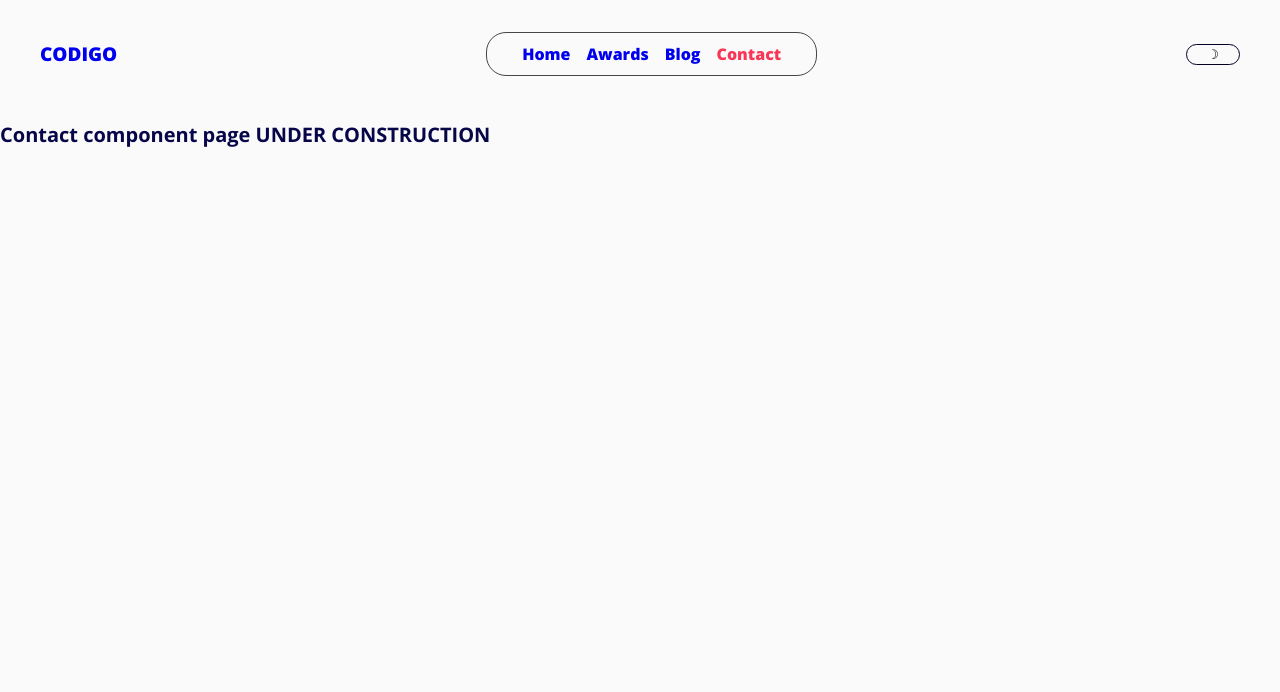
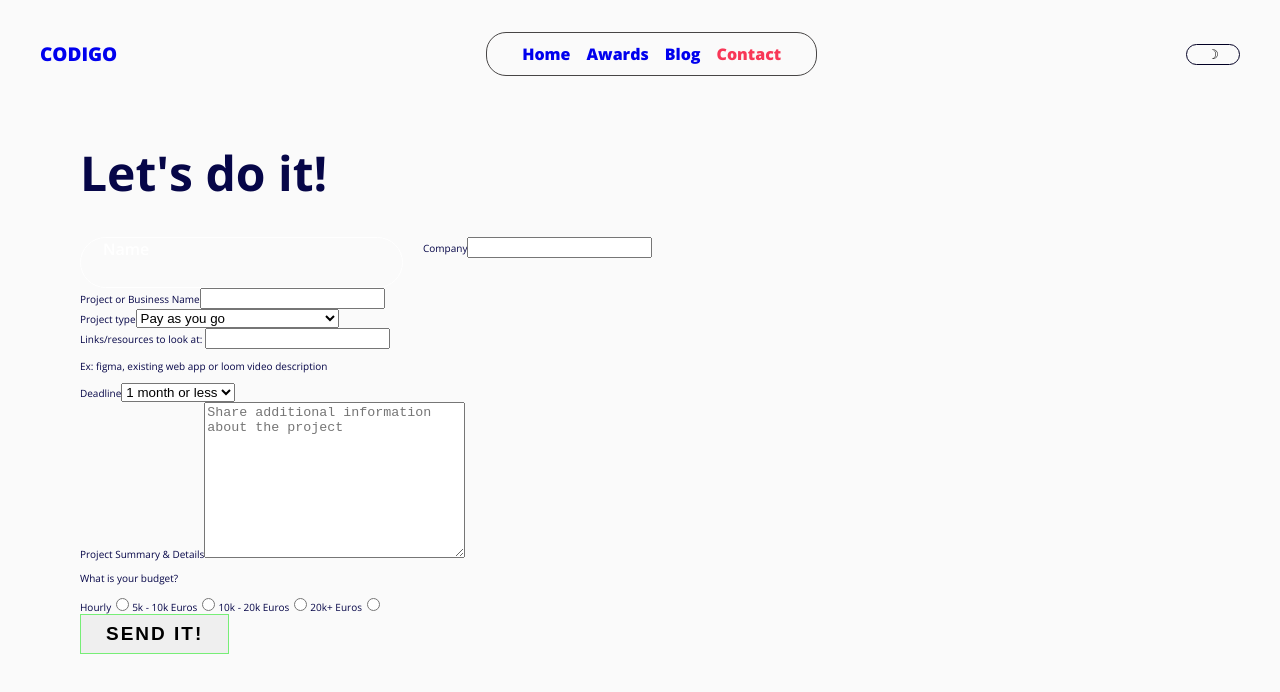
Before and after one commit to Yariandres/nuxt-personal-blog, a Nuxt app: page /contact in a window 1280 px wide. Shown: the top 692 px of the page. Built offline with nearby package versions, Linux system fonts and the light colour scheme; a web font is replaced by a local one.

Commit message:
adds contact estimation form basic

```diff
--- /dev/null
+++ b/components/Base/TextInput.vue
@@ -0,0 +1,51 @@
+<template>
+  <div :class="$style['input-base']">
+    <LayoutFlexColumn>
+      <label :class="$style['label']" for="name">Name</label>
+      <input ref="input" :class="$style['input']" type="text" id="name" >
+    </LayoutFlexColumn>
+  </div>
+</template>
+
+<script setup lang="ts">
+
+</script>
+
+<style lang="scss" module>
+.input-base {
+  border: 1px solid var(--text-color-light);
+  border-radius: 5rem;
+
+  .label {
+    font-size: 1.6rem;
+    font-weight: 600;
+    color: var(--text-color-light);
+    margin-inline-start: 2.2rem;
+  }
+
+  .input {
+    width: 30rem;
+    height: 2.5rem;
+    border: none;
+    background-color: unset;
+    color: inherit;
+    padding-inline-start: 1.9rem;
+
+    &:focus {
+      border: none;
+    }
+
+    &:focus-visible {
+      outline: none;
+    }
+
+    &:active {
+      border: none;
+    }
+  }
+}
+
+.input-base-active {
+  border: 1px solid var(--text-color-active);
+}
+</style>
--- a/components/BlogNav.vue
+++ b/components/BlogNav.vue
@@ -17,7 +17,7 @@
       <button
         v-if="mode === 'light'"
         type="button"
-        :class="$style['mode-btn-dark']"
+        :class="[$style['button'], $style['mode-btn-dark']]"
         @click="mode = mode === 'dark' ? 'light' : 'dark'">
         &#x263D;
       </button>
@@ -25,7 +25,7 @@
       <button
         v-if="mode === 'dark'"
         type="button"
-        :class="$style['mode-btn-light']"
+        :class="[$style['button'], $style['mode-btn-light']]"
         @click="mode = mode === 'dark' ? 'light' : 'dark'">
         &#x263C;
       </button>
@@ -39,7 +39,7 @@ import { useColorMode } from '@vueuse/core';
 const mode = useColorMode();
 </script>
 
-<style lang="scss" module>
+<style lang="scss" module scoped>
 .base-container {
   padding-inline: 4rem;
   z-index: 100;
@@ -93,7 +93,7 @@ const mode = useColorMode();
   }
 }
 
-button {
+.button {
   border: none;
   background: none;
   cursor: pointer;
--- a/pages/contact/index.vue
+++ b/pages/contact/index.vue
@@ -1,14 +1,124 @@
 <template>
-  <div class="text-white">
-    <h1>Contact component
-    page UNDER CONSTRUCTION</h1>
+  <div :class="$style['base-container']">
+    <h1 :class="$style['heading']">Let's do it!</h1>
+
+    <form @onsubmit.prevent="handleSubmit">
+      <LayoutRow>
+        <template #left>
+          <BaseTextInput/>
+        </template>
+
+        <template #right>
+          <LayoutFlexColumn>
+            <div>
+              <label for="company">Company</label>
+              <input type="text" id="company">
+            </div>
+          </LayoutFlexColumn>
+        </template>
+      </LayoutRow>
+
+      <div>
+        <label for="project">Project or Business Name</label>
+        <input type="text" id="project">
+      </div>
+
+      <div>
+        <label for="type">Project type</label>
+        <select id="type">
+          <option value="1">Pay as you go</option>
+          <option value="2">White Label Developer</option>
+          <option value="3">Migration, Update, Refactoring</option>
+          <option value="4">Other</option>
+        </select>
+      </div>
+
+      <div>
+        <label for="text">Links/resources to look at: </label>
+        <input type="text" id="text" />
+        <p>Ex: figma, existing web app or loom video description</p>
+      </div>
+
+      <div>
+        <label for="deadline">Deadline</label>
+        <select id="deadline">
+          <option value="1">1 month or less</option>
+          <option value="2">1 - 3 months</option>
+          <option value="3">3 - 6 months</option>
+          <option value="4">Undefined</option>
+        </select>
+      </div>
+
+      <div>
+        <label for="details">Project Summary & Details</label>
+        <textarea id="details" cols="30" rows="10"
+          placeholder="Share additional information about the project"></textarea>
+      </div>
+
+      <div>
+        <p>What is your budget?</p>
+        <label for="budget-1">Hourly</label>
+        <input type="radio" id="budget-1" name="budget" value="1">
+
+        <label for="budget-2">5k - 10k Euros</label>
+        <input type="radio" id="budget-2" name="budget" value="2">
+
+        <label for="budget-3">10k - 20k Euros</label>
+        <input type="radio" id="budget-3" name="budget" value="3">
+
+        <label for="budget-4">20k+ Euros</label>
+        <input type="radio" id="budget-4" name="budget" value="4">
+      </div>
+
+      <div>
+        <button type="submit" :class="$style['button']"></button>
+      </div>
+    </form>
   </div>
 </template>
 
 <script setup lang="ts">
 
+const handleSubmit = () => {
+  alert('submit')
+}
 </script>
 
-<style scoped>
+<style lang="scss" module scoped>
+.base-container {
+  padding-inline: var(--space-400);
+}
+.heading {
+  font-size: 4.8rem;
+}
+.button {
+    border:0;
+    // opacity:0;
+    border:1px solid var(--text-color-active);
+    letter-spacing:2px;
+    padding:.8rem 2.5rem;
+    font-size:1.9rem;
+    font-weight:800;
+    text-transform:uppercase;
+    cursor:pointer;
+    transition: border .5s ;
 
+    &:before {
+      content: "Send it!";
+    }
+
+    &:hover {
+      border:1px solid var(--text-color-red-0);
+      transition: color .5s ;
+
+
+      &:before {
+        content: "Let's gooooo!";
+      }
+    }
+
+    @media screen and (max-width: 768px) {
+      text-align: center;
+    }
+  }
 </style>
```
